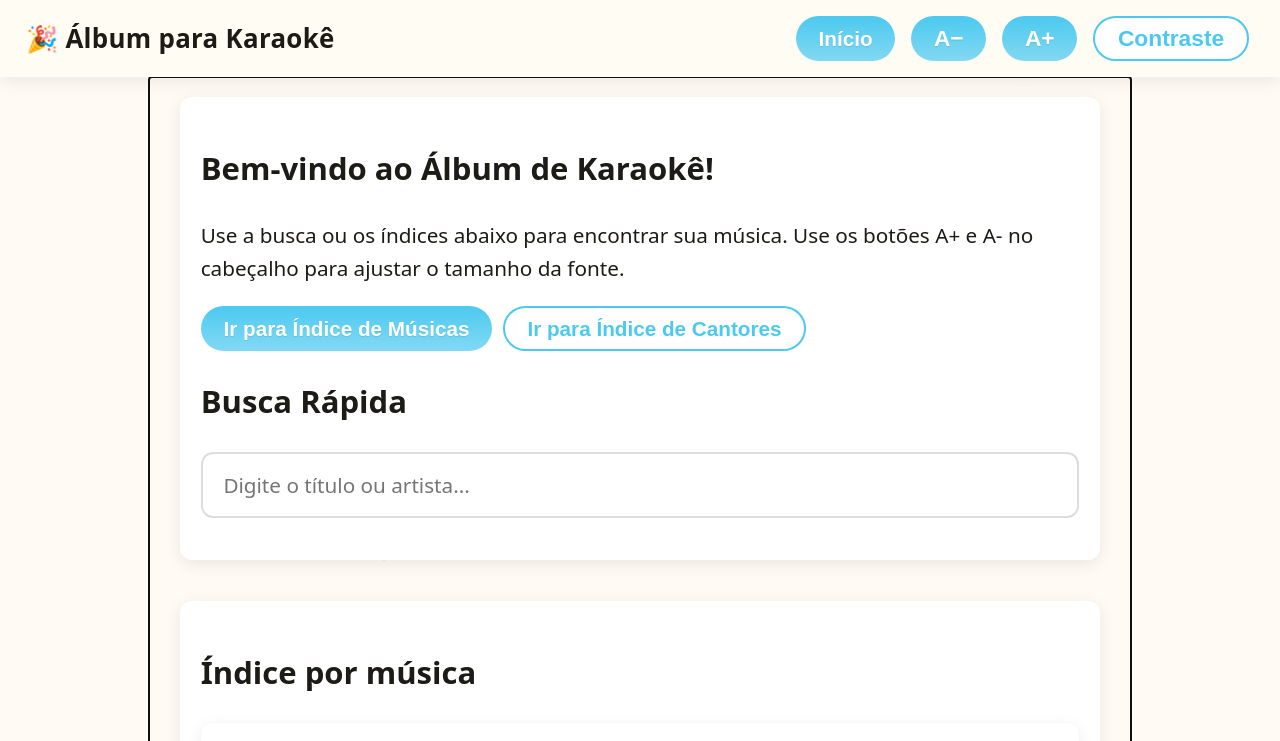
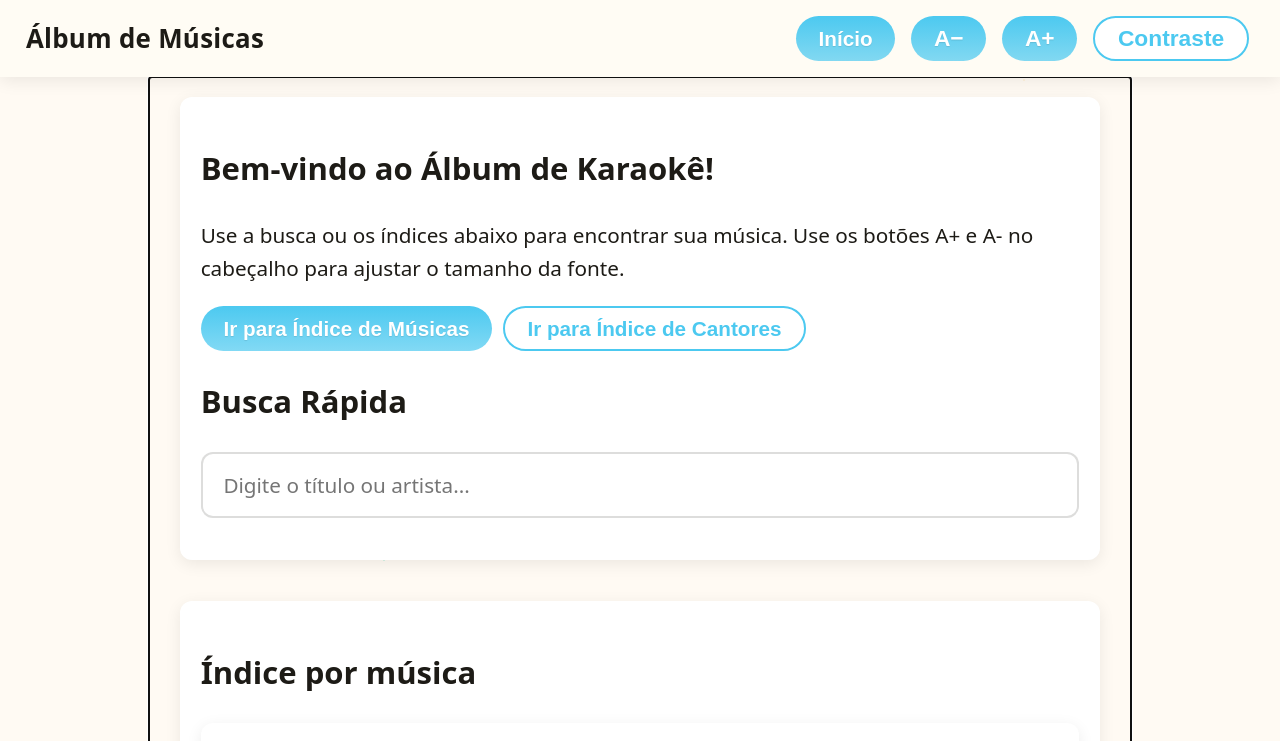
Before and after one commit to lyrene/albummusicas, a plain HTML site: page index.html in a window 1280 px wide. Shown: the top 741 px of the page. Drawn offline with Linux system fonts and the light colour scheme.

Commit message:
Update index.html

```diff
--- a/index.html
+++ b/index.html
@@ -5,7 +5,6 @@
   <meta name="viewport" content="width=device-width, initial-scale=1" />
   <title>Álbum de Letras de Músicas para Karaokê</title>
   <meta name="description" content="Álbum de letras para festa de karaokê" />
-  <!-- 8. Modularização: Link para o arquivo CSS -->
   <link rel="stylesheet" href="style.css">
 </head>
 <body data-contrast="normal">
@@ -13,7 +12,7 @@
   <header role="banner">
     <div class="bar">
       <!-- 3. Responsividade: Título da página -->
-      <div class="title" aria-live="polite" aria-atomic="true">🎉 Álbum para Karaokê</div>
+      <div class="title" aria-live="polite" aria-atomic="true">Álbum de Músicas</div>
       <nav aria-label="Menu principal">
         <button class="btn" id="btn-home" aria-label="Ir para o índice">Início</button>
         <!-- Botões de ajuste de fonte e contraste -->
```
